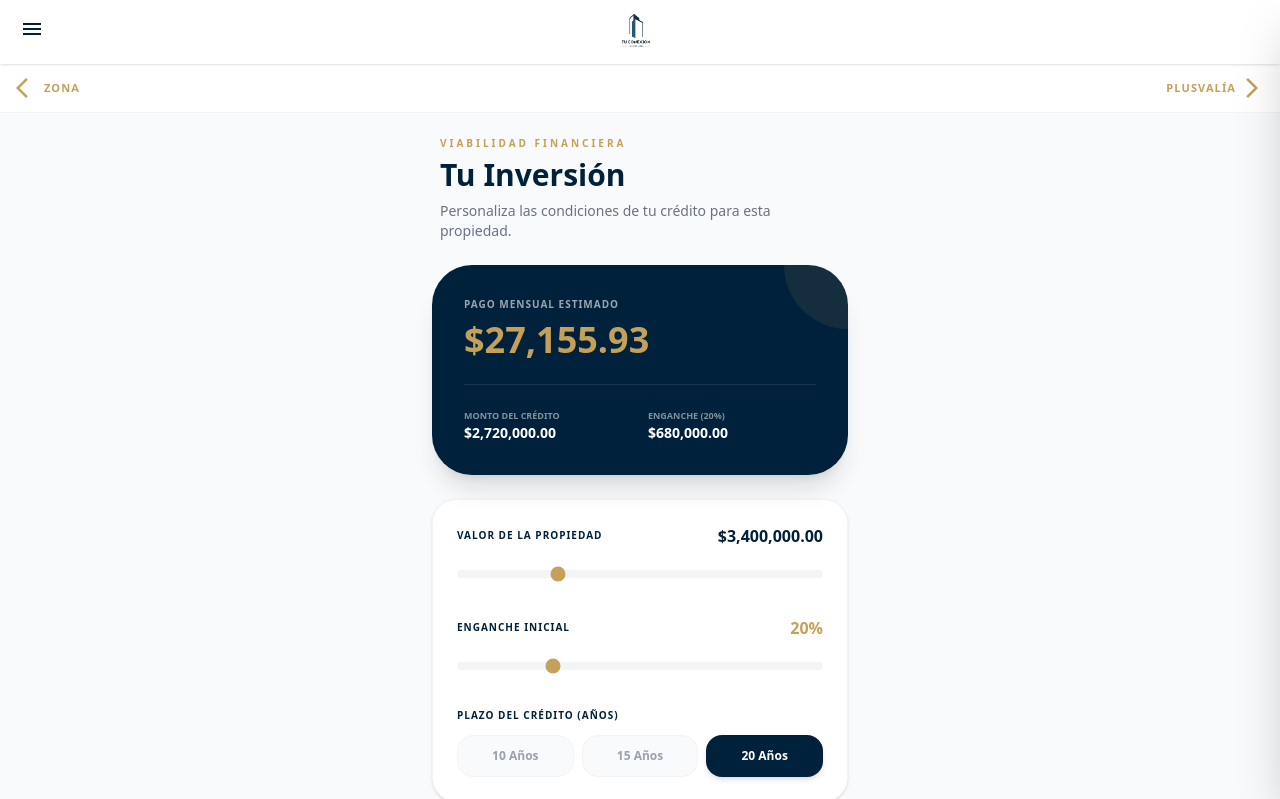
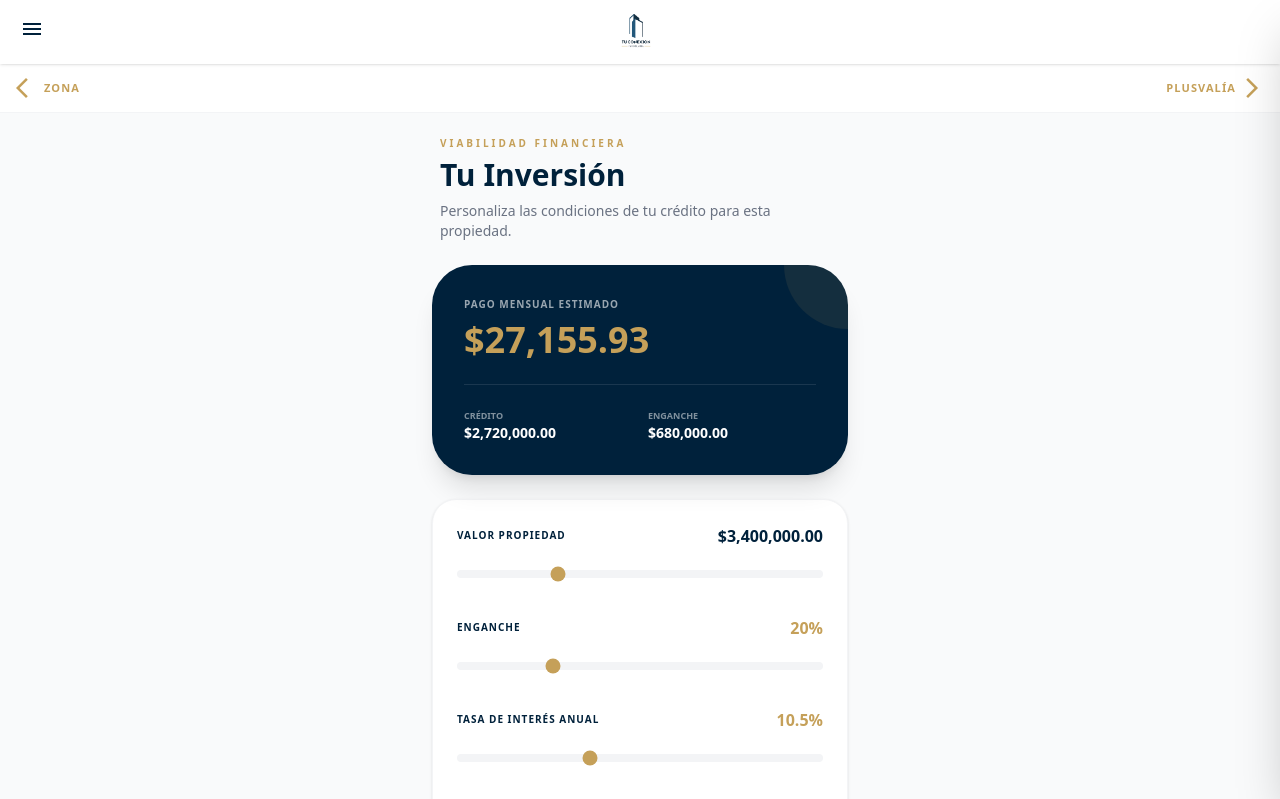
Before and after one commit to ajbeltranl17-cpu/appvisitaclientes, a React (Vite) app: page /calculadora/1 in a window 1280 px wide. Shown: the top 799 px of the page. Built offline with nearby package versions, Linux system fonts and the light colour scheme; no server answers.

Commit message:
Agregar tasa de interés

```diff
--- a/src/screens/CalculadoraHipotecaria.tsx
+++ b/src/screens/CalculadoraHipotecaria.tsx
@@ -5,15 +5,15 @@ import { EncabezadoGlobal } from '../components/EncabezadoGlobal';
 export const CalculadoraHipotecaria = () => {
   const { idVisita } = useParams();
 
-  // En el futuro, 'precioPropiedad' vendrá de la base de datos (IA analysis)
+  // Estados iniciales basados en el perfil de Jardines del Virginia
   const [precio, setPrecio] = useState(3400000);
   const [enganchePorcentaje, setEnganchePorcentaje] = useState(20);
   const [plazoAnos, setPlazoAnos] = useState(20);
-  const [tasaAnual, setTasaAnual] = useState(10.5); // Tasa promedio en México
+  const [tasaAnual, setTasaAnual] = useState(10.5); // Ahora ajustable con precisión
 
   const [pagoMensual, setPagoMensual] = useState(0);
 
-  // Lógica financiera del crédito
+  // Cálculo financiero dinámico
   useEffect(() => {
     const montoCredito = precio * (1 - enganchePorcentaje / 100);
     const tasaMensual = (tasaAnual / 100) / 12;
@@ -46,30 +46,30 @@ export const CalculadoraHipotecaria = () => {
           <p className="text-gray-500 text-sm mt-2">Personaliza las condiciones de tu crédito para esta propiedad.</p>
         </section>
 
-        {/* Card de Resultado Principal */}
+        {/* Card de Pago Mensual */}
         <div className="bg-[#00213b] rounded-[2.5rem] p-8 text-white shadow-xl relative overflow-hidden">
           <div className="absolute top-0 right-0 w-32 h-32 bg-[#C5A059]/10 rounded-full -mr-16 -mt-16"></div>
           <p className="text-[10px] uppercase tracking-widest font-bold opacity-60 mb-2">Pago Mensual Estimado</p>
           <h2 className="text-4xl font-black text-[#C5A059]">{formatearMoneda(pagoMensual)}</h2>
           <div className="mt-6 pt-6 border-t border-white/10 grid grid-cols-2 gap-4">
             <div>
-              <p className="text-[9px] uppercase opacity-50 font-bold">Monto del Crédito</p>
+              <p className="text-[9px] uppercase opacity-50 font-bold">Crédito</p>
               <p className="font-bold text-sm">{formatearMoneda(precio * (1 - enganchePorcentaje / 100))}</p>
             </div>
             <div>
-              <p className="text-[9px] uppercase opacity-50 font-bold">Enganche ({enganchePorcentaje}%)</p>
+              <p className="text-[9px] uppercase opacity-50 font-bold">Enganche</p>
               <p className="font-bold text-sm">{formatearMoneda(precio * (enganchePorcentaje / 100))}</p>
             </div>
           </div>
         </div>
 
-        {/* Controles de la Calculadora */}
+        {/* Controles Dinámicos */}
         <div className="bg-white rounded-3xl p-6 shadow-sm border border-gray-100 space-y-8">
 
-          {/* Precio (Info dinámica) */}
+          {/* Valor Propiedad */}
           <div className="space-y-3">
             <div className="flex justify-between items-center">
-              <label className="text-[10px] font-black text-[#00213b] uppercase tracking-widest">Valor de la Propiedad</label>
+              <label className="text-[10px] font-black text-[#00213b] uppercase tracking-widest">Valor Propiedad</label>
               <span className="font-bold text-[#00213b]">{formatearMoneda(precio)}</span>
             </div>
             <input
@@ -82,7 +82,7 @@ export const CalculadoraHipotecaria = () => {
           {/* Enganche */}
           <div className="space-y-3">
             <div className="flex justify-between items-center">
-              <label className="text-[10px] font-black text-[#00213b] uppercase tracking-widest">Enganche Inicial</label>
+              <label className="text-[10px] font-black text-[#00213b] uppercase tracking-widest">Enganche</label>
               <span className="font-bold text-[#C5A059]">{enganchePorcentaje}%</span>
             </div>
             <input
@@ -92,9 +92,22 @@ export const CalculadoraHipotecaria = () => {
             />
           </div>
 
+          {/* Tasa de Interés (NUEVO APARTADO) */}
+          <div className="space-y-3">
+            <div className="flex justify-between items-center">
+              <label className="text-[10px] font-black text-[#00213b] uppercase tracking-widest">Tasa de Interés Anual</label>
+              <span className="font-bold text-[#C5A059]">{tasaAnual.toFixed(1)}%</span>
+            </div>
+            <input
+              type="range" min="8.0" max="15.0" step="0.5"
+              value={tasaAnual} onChange={(e) => setTasaAnual(Number(e.target.value))}
+              className="w-full h-2 bg-gray-100 rounded-lg appearance-none cursor-pointer accent-[#C5A059]"
+            />
+          </div>
+
           {/* Plazo */}
           <div className="space-y-3">
-            <label className="text-[10px] font-black text-[#00213b] uppercase tracking-widest block">Plazo del Crédito (Años)</label>
+            <label className="text-[10px] font-black text-[#00213b] uppercase tracking-widest block">Plazo del Crédito</label>
             <div className="grid grid-cols-3 gap-2">
               {[10, 15, 20].map((ano) => (
                 <button
@@ -114,11 +127,10 @@ export const CalculadoraHipotecaria = () => {
 
         </div>
 
-        {/* Nota informativa */}
         <div className="px-4 flex gap-3 items-start">
           <span className="material-symbols-outlined text-[#C5A059] text-lg">info</span>
           <p className="text-[10px] text-gray-400 leading-relaxed italic">
-            *Este cálculo es informativo y puede variar según la institución bancaria y el perfil crediticio del cliente. Basado en tasa del {tasaAnual}%.
+            *Cálculo informativo sujeto a aprobación de crédito. Basado en una tasa personalizada del {tasaAnual.toFixed(1)}%.
           </p>
         </div>
 
```
